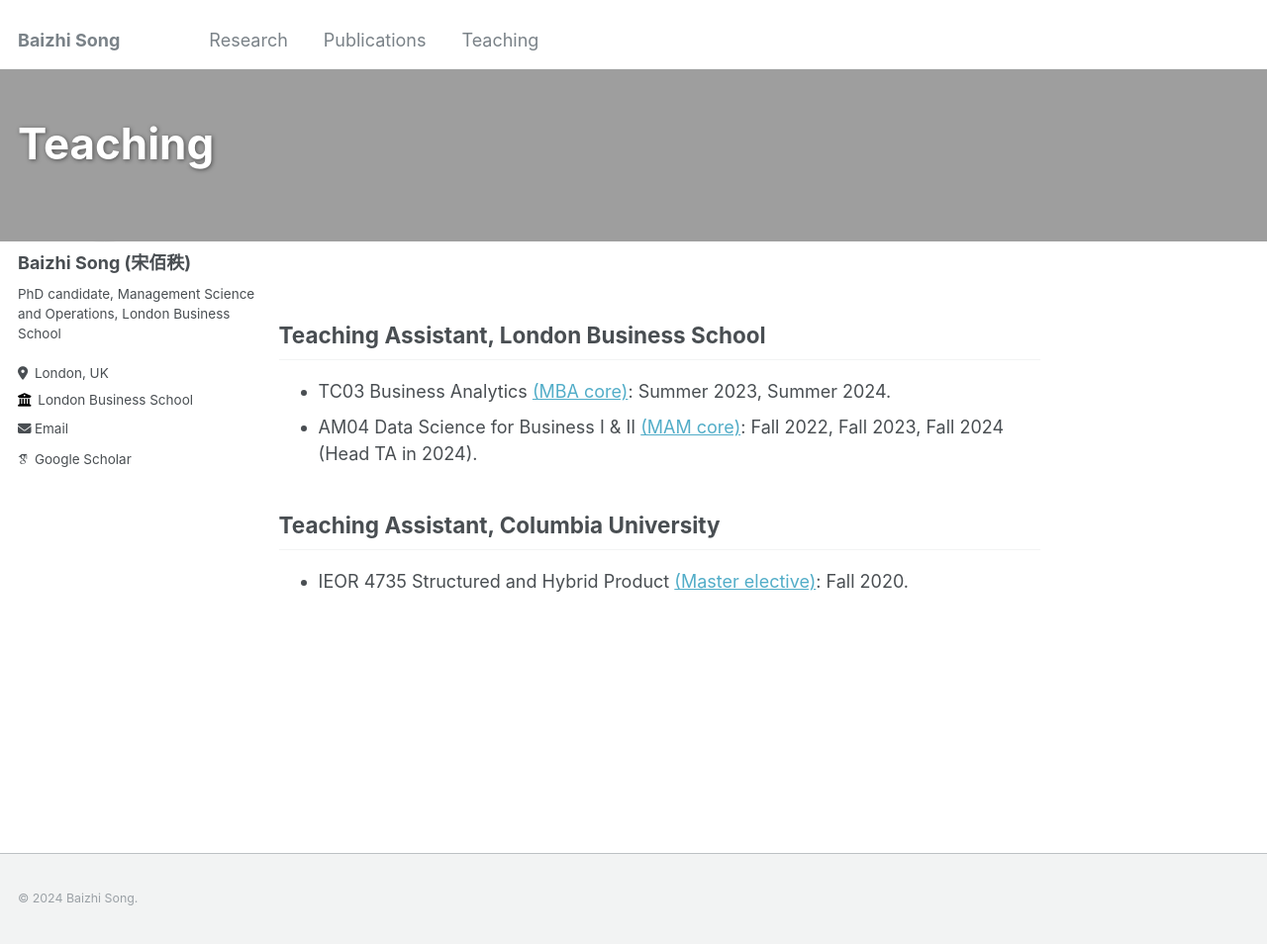
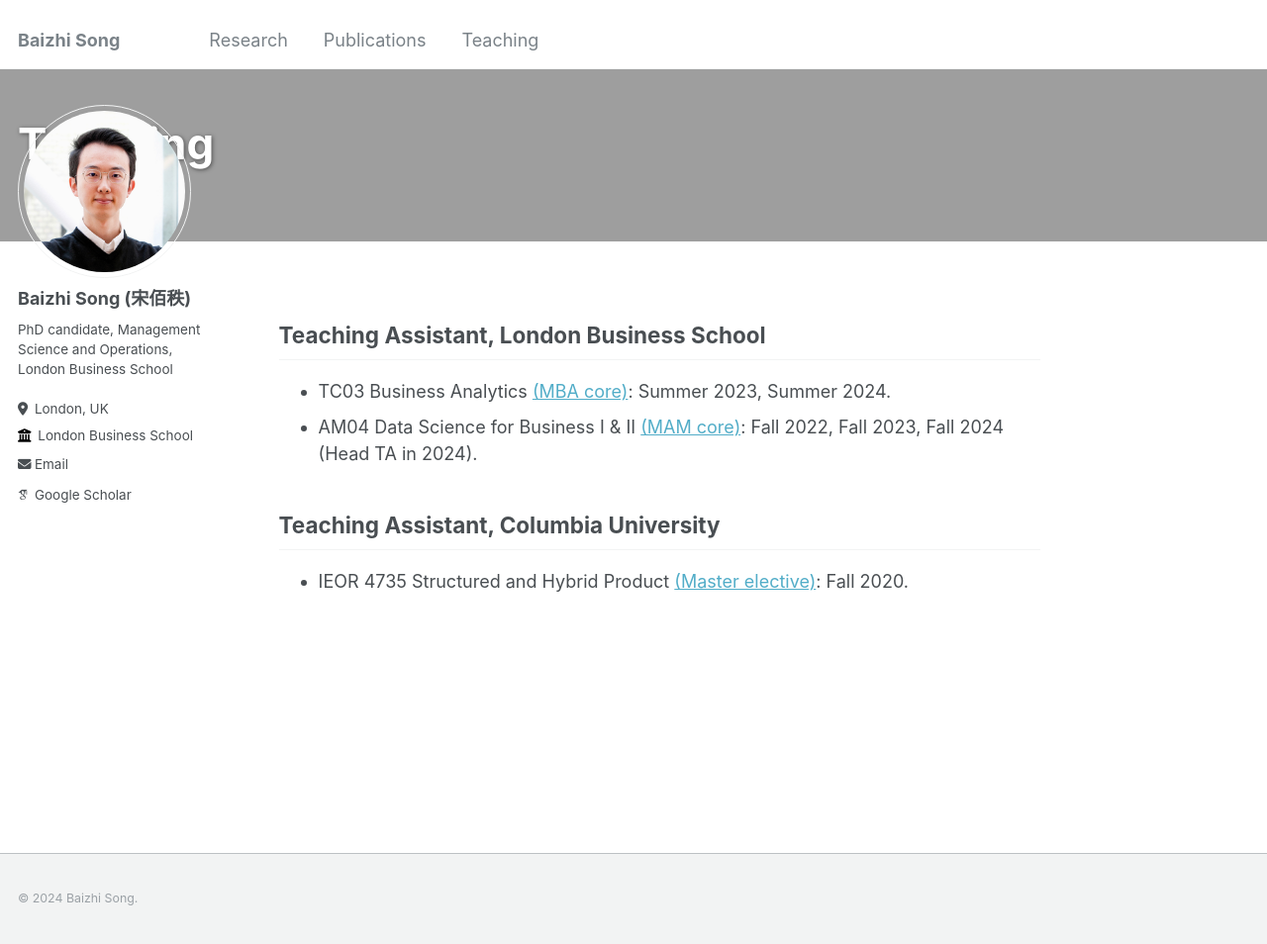
Before and after one commit to Baizhi-Song/baizhi-song.github.io, a Jekyll site: the page built from _pages/teaching.md, in a window 1280 px wide and 954 px high. Shown: the whole window at 99% size. Built offline with Jekyll 4.4.1, drawn with Linux system fonts in a browser that asks for light colours; some web fonts are replaced.

Commit message:
Update sidebar

```diff
--- a/Gemfile
+++ b/Gemfile
@@ -25,6 +25,6 @@ group :jekyll_plugins do
   # gem "jekyll-archives"
   gem "jekyll-feed"
   gem 'jekyll-sitemap'
-  # gem 'hawkins'
+  gem 'hawkins'
   gem "webrick", "~> 1.8"
 end
--- a/assets/css/main.scss
+++ b/assets/css/main.scss
@@ -42,15 +42,15 @@
 // @import "minimal-mistakes/skins/{{ site.minimal_mistakes_skin | default: 'default' }}"; // skin
 
 /* Ensure the header is above other elements */
-#overlay-header {
-    position: relative;
-    z-index: 1000;
-  }
+// #overlay-header {
+//     position: relative;
+//     z-index: 1000;
+//   }
 
-  /* Ensure the sidebar is below the header */
-  .sidebar.sticky {
-    position: fixed;
-    top: 0;
-    z-index: 500;
-    width: 250px; /* Adjust the width as needed */
-  }
+//   /* Ensure the sidebar is below the header */
+//   .sidebar.sticky {
+//     position: fixed;
+//     top: 0;
+//     z-index: 500;
+//     width: 250px; /* Adjust the width as needed */
+//   }
```
